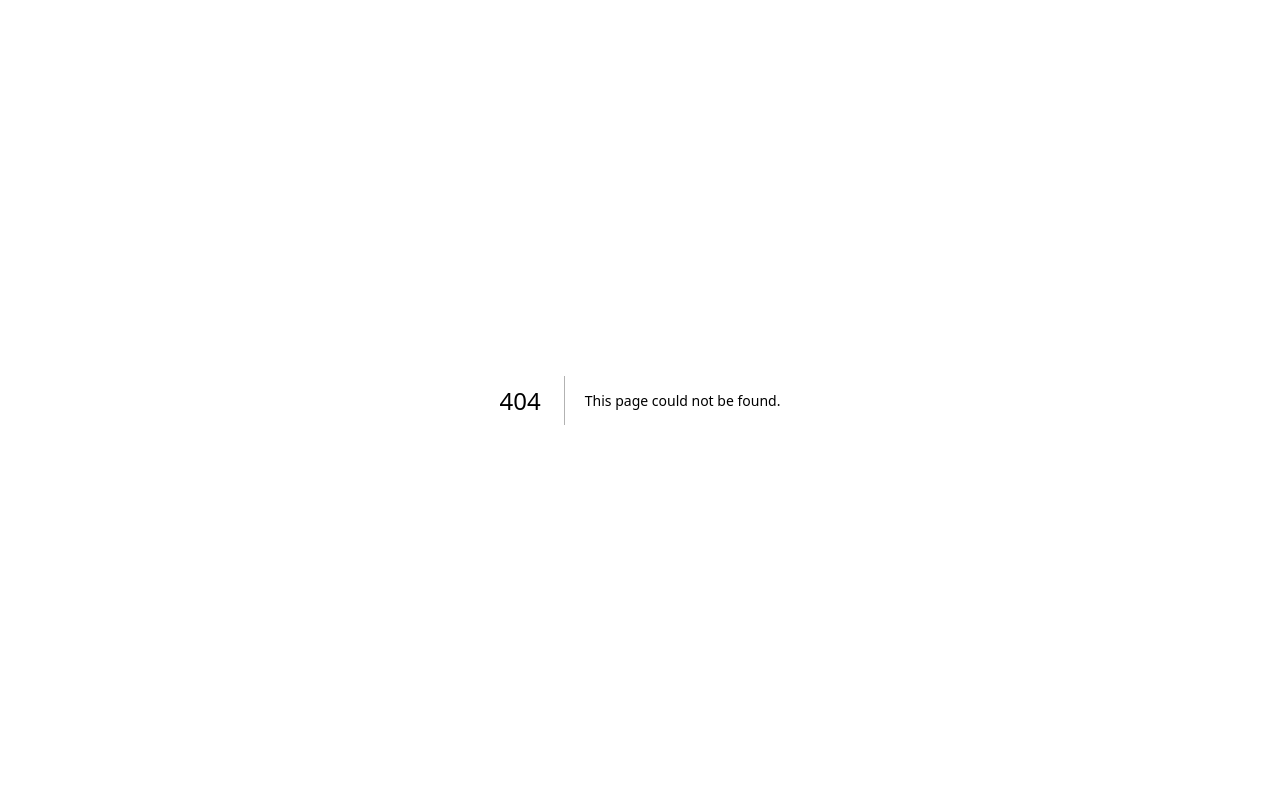
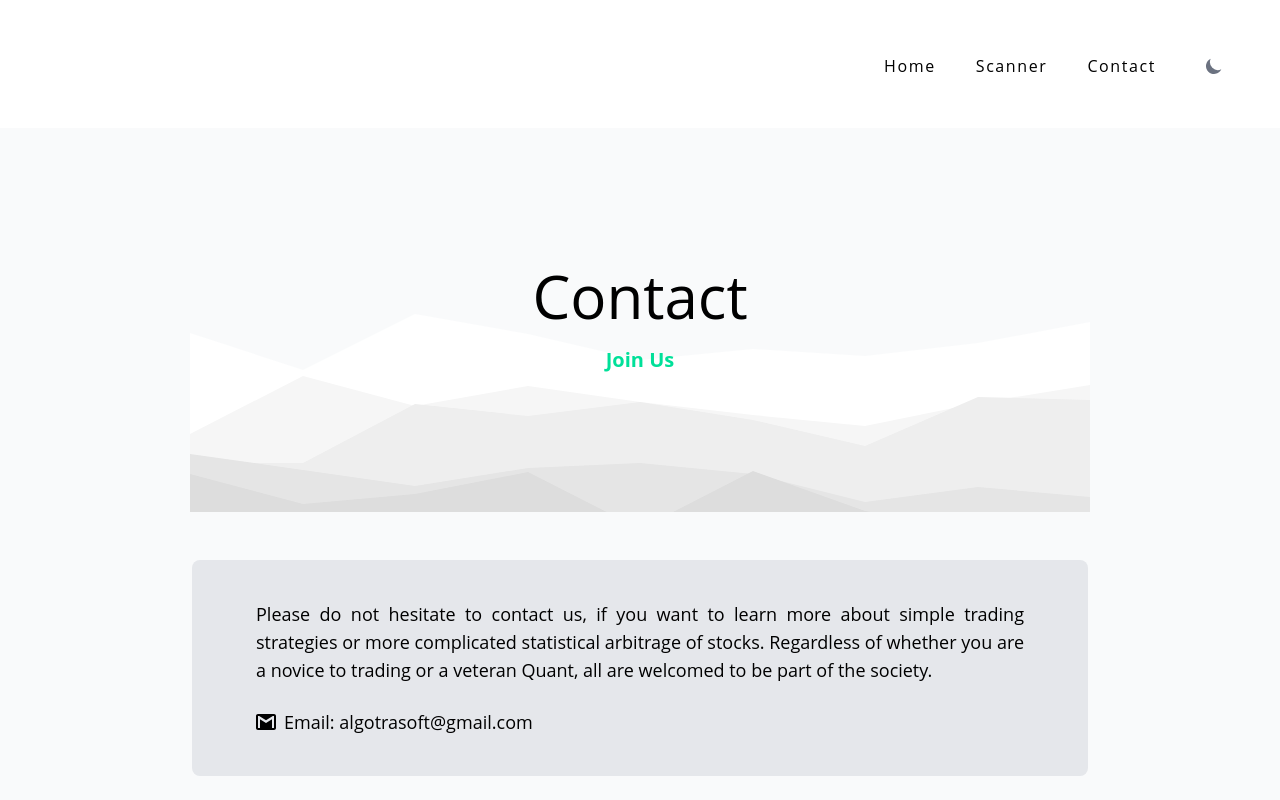
Before and after one commit to ahmetcankaratas/algotrasoft-community-nextjs, a Next.js app: page /contact in a window 1280 px wide. Before the commit this address had no page. Shown: the top 800 px of the page. Built offline with nearby package versions, Linux system fonts and the light colour scheme.

Commit message:
feat(pages): add contact page

```diff
--- /dev/null
+++ b/src/components/UI/cover.tsx
@@ -0,0 +1,19 @@
+type CoverProps = {
+  header: string | undefined;
+  description: string | undefined;
+};
+
+const Cover: React.FC<CoverProps> = ({ header, description }) => {
+  return (
+    <div className="flex justify-center items-center w-full h-96 dark:bg-scanner-cover bg-scanner-cover-light bg-center bg-no-repeat">
+      <div className="text-center space-y-5">
+        <h1 className="bold text-4xl md:text-6xl mx-7">{header}</h1>
+        <p className="px-5 text-lg font-bold md:text-xl text-darkCyan dark:">
+          {description}
+        </p>
+      </div>
+    </div>
+  );
+};
+
+export default Cover;
--- a/src/components/about.tsx
+++ b/src/components/about.tsx
@@ -1,5 +1,5 @@
 import Link from "next/link";
-const About = () => {
+const About: React.FC = () => {
   return (
     <section
       id="about-us"
--- a/src/components/hero/hero.tsx
+++ b/src/components/hero/hero.tsx
@@ -1,4 +1,3 @@
-import React from "react";
 import Typewriter from "typewriter-effect";
 
 const Hero: React.FC = () => {
--- a/src/components/layout/footer.tsx
+++ b/src/components/layout/footer.tsx
@@ -22,7 +22,7 @@ const Footer: React.FC = () => {
               <Link href="/#work">How We Work</Link>
             </div>
             <div className="flex flex-col space-y-3 f-nav">
-              <Link href="/scanner#scanner">Scanner</Link>
+              <Link href="/events">Events</Link>
               <Link href="/contact">Contact</Link>
             </div>
           </div>
--- a/src/components/layout/header.tsx
+++ b/src/components/layout/header.tsx
@@ -4,8 +4,7 @@ const Header: React.FC = () => {
   const [colorTheme, setTheme] = useDarkSide();
 
   const toggleDarkMode = () => {
-    if (typeof setTheme === 'function') {
-      setTheme(colorTheme)}
+      // setTheme(colorTheme)
   };
 
   return (
--- /dev/null
+++ b/src/pages/contact.tsx
@@ -0,0 +1,15 @@
+import Layout from "../components/layout/layout";
+import Cover from "../components/UI/cover";
+import Info from "../components/info";
+const Contact: React.FC = () => {
+  return (
+    <Layout>
+      <section id="contact" className="bg-gray-50 dark:bg-darkBlue">
+        <Cover header="Contact" description="Join Us" />
+        <Info />
+      </section>
+    </Layout>
+  );
+};
+
+export default Contact;
--- a/tailwind.config.ts
+++ b/tailwind.config.ts
@@ -20,8 +20,8 @@ const config: Config = {
         opensans: ['Open Sans', 'sans-serif'],
       },
       backgroundImage: {
-        'scanner-cover': "url('./assets/images/peaks.svg')",
-        'scanner-cover-light': "url('./assets/images/light-peaks.svg')"
+        'scanner-cover': "url('/images/peaks.svg')",
+        'scanner-cover-light': "url('/images/light-peaks.svg')"
       }
     },
   },
```
Also changed, not shown: src/hooks/use-dark-side.tsx (line endings or trailing spaces).
